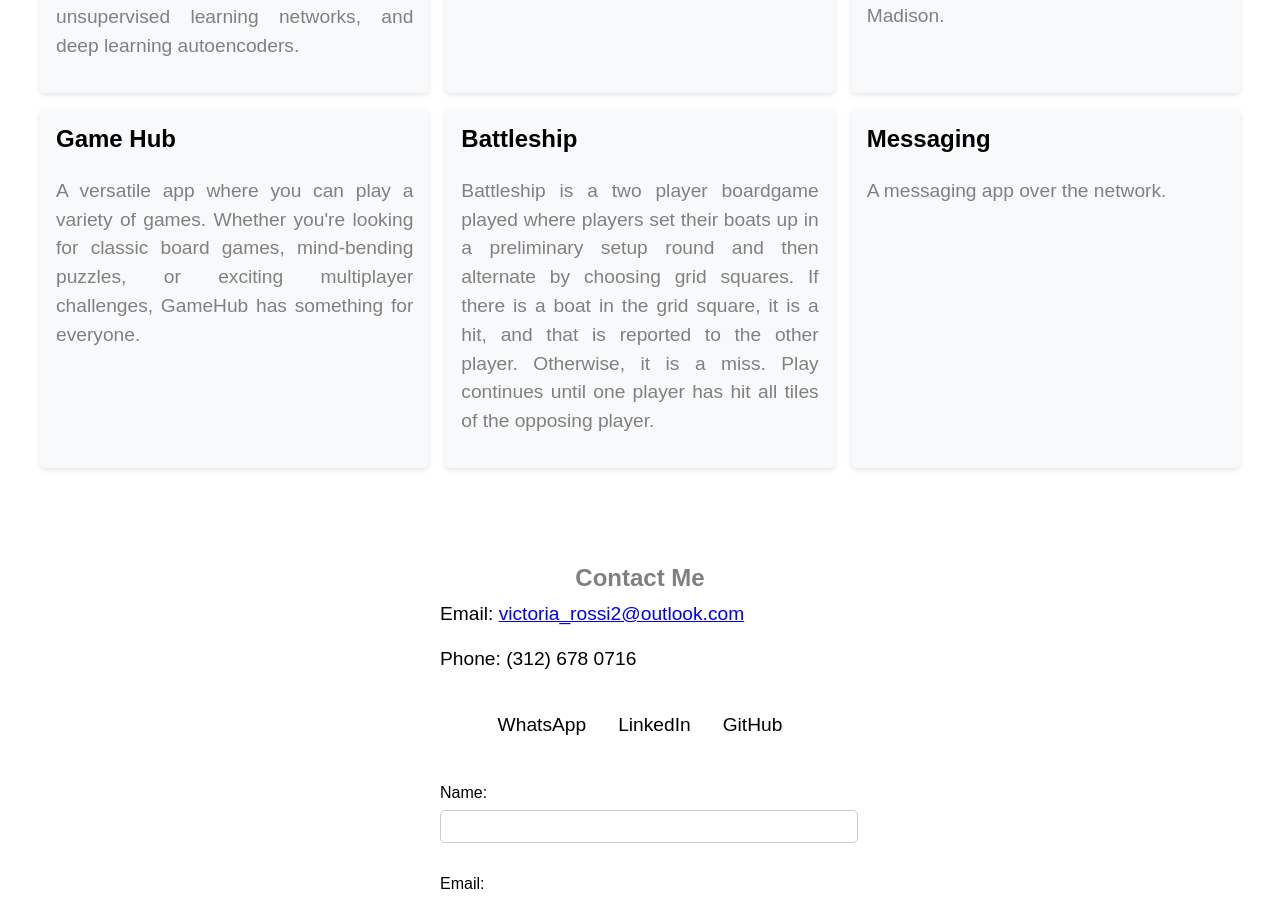
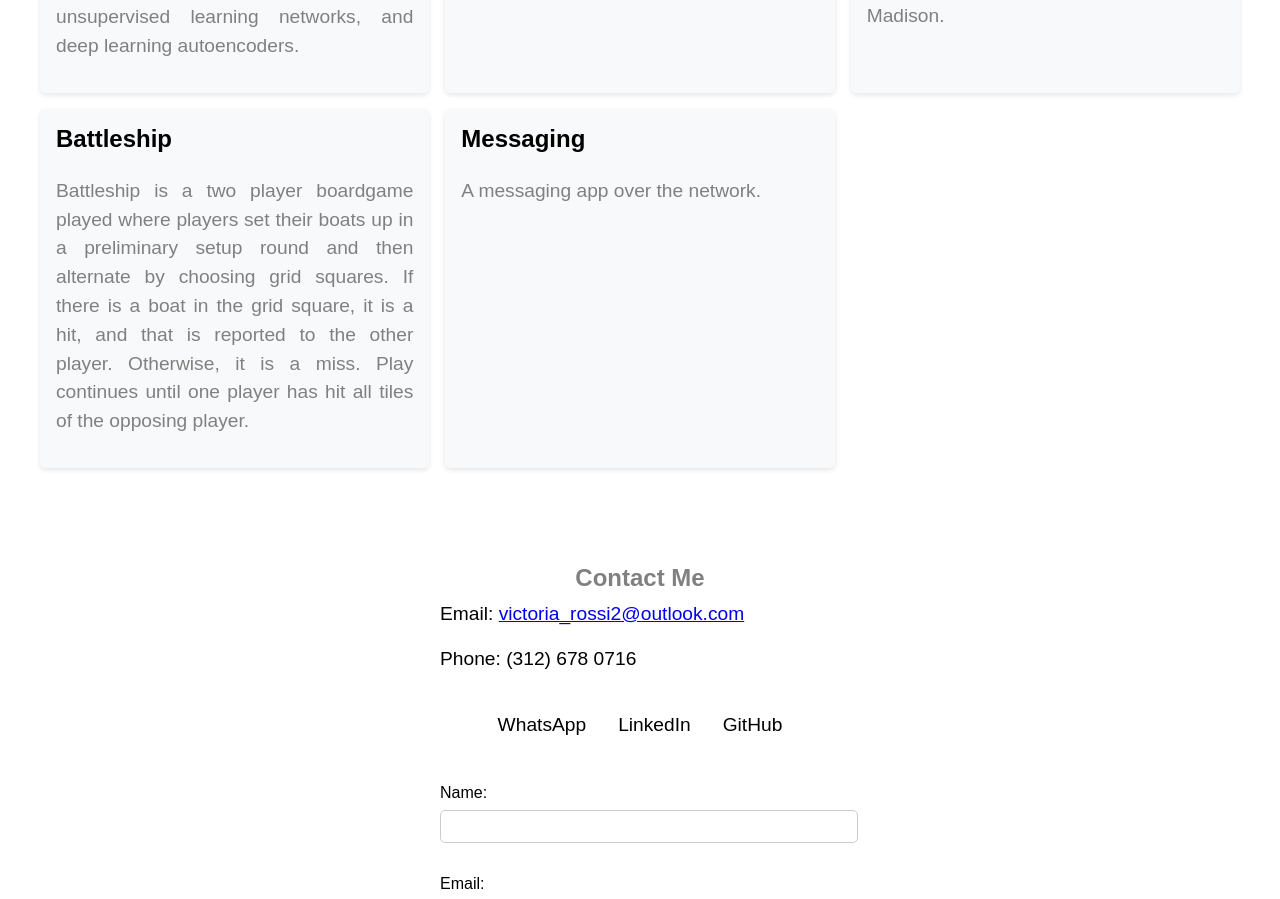
Before and after one commit to victoriarossi/portfolio, a React (Create React App) app: page / in a window 1280 px wide. Shown: the part 1643-2542 px from the top of the page. Built offline with nearby package versions, Linux system fonts and the light colour scheme.

Commit message:
fixed form

```diff
--- a/src/components/Contact.js
+++ b/src/components/Contact.js
@@ -14,7 +14,7 @@
         <a href="https://www.linkedin.com/in/victoriarossi2/" target="_blank" rel="noopener noreferrer">LinkedIn</a>
         <a href="https://github.com/victoriarossi" target="_blank" rel="noopener noreferrer">GitHub</a>
       </div>
-      <form className="contact-form" action="https://formspree.io/f/yourFormID" method="POST">
+      <form className="contact-form" action="https://formspree.io/f/xayrzpjz" method="POST">
         <label>
           Name:
           <input type="text" name="name" required />
--- a/src/components/Projects.js
+++ b/src/components/Projects.js
@@ -6,7 +6,7 @@
   { title: 'SIA', description: 'SIA is a suite of six projects covering data analysis, heuristic search methods, genetic algorithms for color mixing, perceptron-based classification, unsupervised learning networks, and deep learning autoencoders.', link: 'https://github.com/victoriarossi/SIA.git' },
   { title: 'Student Database', description: 'A python and SQL command line application with a Student database.', link: 'https://github.com/victoriarossi/student-db' },
   { title: 'Matrix Methods in Machine Learning', description: 'This repository contains materials and resources related to the machine learning course offered at University of Wisconsin-Madison.', link: 'https://github.com/victoriarossi/Machine-Learning' },
-  { title: 'Game Hub', description: 'A versatile app where you can play a variety of games. Whether you\'re looking for classic board games, mind-bending puzzles, or exciting multiplayer challenges, GameHub has something for everyone.', link: 'https://github.com/victoriarossi/games' },
+  // { title: 'Game Hub', description: 'A versatile app where you can play a variety of games. Whether you\'re looking for classic board games, mind-bending puzzles, or exciting multiplayer challenges, GameHub has something for everyone.', link: 'https://github.com/victoriarossi/games' },
   { title: 'Battleship', description: 'Battleship is a two player boardgame played where players set their boats up in a preliminary setup round and then alternate by choosing grid squares. If there is a boat in the grid square, it is a hit, and that is reported to the other player. Otherwise, it is a miss. Play continues until one player has hit all tiles of the opposing player.', link: 'https://github.com/victoriarossi/cs342-finalproject' },
   { title: 'Messaging', description: 'A messaging app over the network.', link: 'https://github.com/victoriarossi/cs342-project3'}
 ];
```
